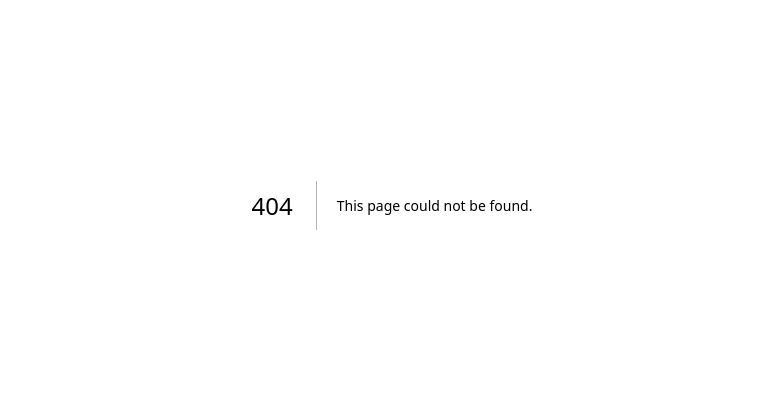
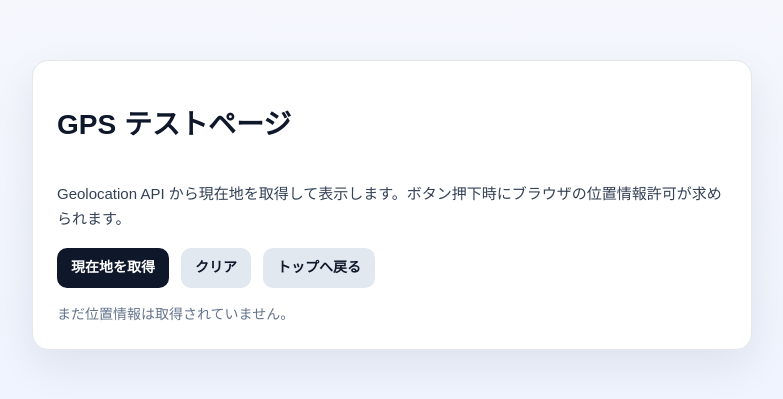
Before and after one commit to nao317/tsu_hackF, a Next.js app: page /gps-test in a window 1280 px wide. Before the commit this address had no page. Shown: the part 195-594 px from the top of the page, without its empty margins (248-1031 px from the left). Built offline with nearby package versions, Linux system fonts and the light colour scheme.

Commit message:
feature: gps取得#3

```diff
--- /dev/null
+++ b/src/app/gps-test/page.module.css
@@ -0,0 +1,102 @@
+.page {
+  min-height: 100vh;
+  display: grid;
+  place-items: center;
+  padding: 24px;
+  background: linear-gradient(180deg, #f6f8fb 0%, #edf2ff 100%);
+}
+
+.panel {
+  width: min(720px, 100%);
+  background: #fff;
+  border-radius: 16px;
+  border: 1px solid #e5e7eb;
+  box-shadow: 0 16px 40px rgba(15, 23, 42, 0.08);
+  padding: 24px;
+  display: grid;
+  gap: 16px;
+}
+
+.title {
+  color: #0f172a;
+  font-size: 28px;
+  font-weight: 700;
+}
+
+.description {
+  color: #334155;
+  font-size: 15px;
+  line-height: 1.7;
+}
+
+.actions {
+  display: flex;
+  gap: 12px;
+  flex-wrap: wrap;
+}
+
+.primaryButton,
+.secondaryButton {
+  display: inline-flex;
+  align-items: center;
+  justify-content: center;
+  border: none;
+  border-radius: 10px;
+  font-size: 14px;
+  font-weight: 600;
+  height: 40px;
+  padding: 0 14px;
+  cursor: pointer;
+  text-decoration: none;
+}
+
+.primaryButton {
+  background: #0f172a;
+  color: #fff;
+}
+
+.secondaryButton {
+  background: #e2e8f0;
+  color: #0f172a;
+}
+
+.primaryButton:disabled {
+  opacity: 0.6;
+  cursor: not-allowed;
+}
+
+.error {
+  color: #b91c1c;
+  background: #fef2f2;
+  border: 1px solid #fecaca;
+  border-radius: 10px;
+  padding: 12px;
+  font-size: 14px;
+}
+
+.result {
+  background: #f8fafc;
+  border: 1px solid #e2e8f0;
+  border-radius: 10px;
+  padding: 16px;
+  color: #0f172a;
+  font-family: var(--font-geist-mono);
+  font-size: 13px;
+  line-height: 1.7;
+  overflow-x: auto;
+}
+
+.placeholder {
+  color: #64748b;
+  font-size: 14px;
+}
+
+@media (max-width: 600px) {
+  .panel {
+    padding: 20px;
+  }
+
+  .title {
+    font-size: 24px;
+  }
+}
--- /dev/null
+++ b/src/app/gps-test/page.tsx
@@ -0,0 +1,124 @@
+"use client";
+
+import Link from "next/link";
+import { useState } from "react";
+import {
+  type GeolocationErrorCode,
+  type GpsPosition,
+  getCurrentGpsPosition,
+} from "@/lib/geolocation";
+import styles from "./page.module.css";
+
+const formatNumber = (value: number | null, digit = 6) => {
+  if (value === null) {
+    return "-";
+  }
+
+  return value.toFixed(digit);
+};
+
+const errorLabel: Record<GeolocationErrorCode, string> = {
+  UNSUPPORTED: "UNSUPPORTED",
+  PERMISSION_DENIED: "PERMISSION_DENIED",
+  POSITION_UNAVAILABLE: "POSITION_UNAVAILABLE",
+  TIMEOUT: "TIMEOUT",
+  UNKNOWN: "UNKNOWN",
+};
+
+export default function GpsTestPage() {
+  const [position, setPosition] = useState<GpsPosition | null>(null);
+  const [errorMessage, setErrorMessage] = useState<string | null>(null);
+  const [errorCode, setErrorCode] = useState<GeolocationErrorCode | null>(null);
+  const [isLoading, setIsLoading] = useState(false);
+
+  const handleGetGps = async () => {
+    setIsLoading(true);
+    setErrorMessage(null);
+    setErrorCode(null);
+
+    try {
+      const gps = await getCurrentGpsPosition();
+      setPosition(gps);
+    } catch (error) {
+      setPosition(null);
+
+      if (
+        typeof error === "object" &&
+        error !== null &&
+        "message" in error &&
+        "code" in error
+      ) {
+        setErrorMessage(String(error.message));
+        setErrorCode(error.code as GeolocationErrorCode);
+      } else {
+        setErrorMessage("位置情報の取得に失敗しました。");
+        setErrorCode("UNKNOWN");
+      }
+    } finally {
+      setIsLoading(false);
+    }
+  };
+
+  const clearResult = () => {
+    setPosition(null);
+    setErrorMessage(null);
+    setErrorCode(null);
+  };
+
+  return (
+    <div className={styles.page}>
+      <main className={styles.panel}>
+        <h1 className={styles.title}>GPS テストページ</h1>
+        <p className={styles.description}>
+          Geolocation API
+          から現在地を取得して表示します。ボタン押下時にブラウザの位置情報許可が求められます。
+        </p>
+
+        <div className={styles.actions}>
+          <button
+            type="button"
+            onClick={handleGetGps}
+            disabled={isLoading}
+            className={styles.primaryButton}
+          >
+            {isLoading ? "取得中..." : "現在地を取得"}
+          </button>
+          <button
+            type="button"
+            onClick={clearResult}
+            className={styles.secondaryButton}
+          >
+            クリア
+          </button>
+          <Link href="/" className={styles.secondaryButton}>
+            トップへ戻る
+          </Link>
+        </div>
+
+        {errorMessage ? (
+          <div className={styles.error}>
+            {errorCode ? `[${errorLabel[errorCode]}] ` : ""}
+            {errorMessage}
+          </div>
+        ) : null}
+
+        {position ? (
+          <pre className={styles.result}>
+            {`latitude: ${formatNumber(position.latitude)}
+longitude: ${formatNumber(position.longitude)}
+accuracy(m): ${formatNumber(position.accuracy, 2)}
+altitude(m): ${formatNumber(position.altitude, 2)}
+altitudeAccuracy(m): ${formatNumber(position.altitudeAccuracy, 2)}
+heading(deg): ${formatNumber(position.heading, 2)}
+speed(m/s): ${formatNumber(position.speed, 2)}
+timestamp: ${new Date(position.timestamp).toISOString()}`}
+          </pre>
+        ) : (
+          <p className={styles.placeholder}>
+            まだ位置情報は取得されていません。
+          </p>
+        )}
+      </main>
+    </div>
+  );
+}
--- a/src/app/page.module.css
+++ b/src/app/page.module.css
@@ -63,6 +63,7 @@
 .ctas {
   display: flex;
   flex-direction: row;
+  flex-wrap: wrap;
   width: 100%;
   max-width: 440px;
   gap: 16px;
--- a/src/app/page.tsx
+++ b/src/app/page.tsx
@@ -36,6 +36,9 @@ export default function Home() {
           </p>
         </div>
         <div className={styles.ctas}>
+          <a className={styles.secondary} href="/gps-test">
+            GPS Test Page
+          </a>
           <a
             className={styles.primary}
             href="https://vercel.com/new?utm_source=create-next-app&utm_medium=appdir-template&utm_campaign=create-next-app"
--- /dev/null
+++ b/src/lib/geolocation.ts
@@ -0,0 +1,103 @@
+export type GpsPosition = {
+  latitude: number;
+  longitude: number;
+  accuracy: number;
+  altitude: number | null;
+  altitudeAccuracy: number | null;
+  heading: number | null;
+  speed: number | null;
+  timestamp: number;
+};
+
+export type GeolocationErrorCode =
+  | "UNSUPPORTED"
+  | "PERMISSION_DENIED"
+  | "POSITION_UNAVAILABLE"
+  | "TIMEOUT"
+  | "UNKNOWN";
+
+export class GeolocationError extends Error {
+  constructor(
+    public readonly code: GeolocationErrorCode,
+    message: string,
+  ) {
+    super(message);
+    this.name = "GeolocationError";
+  }
+}
+
+const toGeolocationError = (
+  error: GeolocationPositionError,
+): GeolocationError => {
+  switch (error.code) {
+    case 1:
+      return new GeolocationError(
+        "PERMISSION_DENIED",
+        "位置情報の利用が許可されていません。",
+      );
+    case 2:
+      return new GeolocationError(
+        "POSITION_UNAVAILABLE",
+        "位置情報を取得できませんでした。",
+      );
+    case 3:
+      return new GeolocationError(
+        "TIMEOUT",
+        "位置情報の取得がタイムアウトしました。",
+      );
+    default:
+      return new GeolocationError(
+        "UNKNOWN",
+        "位置情報の取得中に不明なエラーが発生しました。",
+      );
+  }
+};
+
+export const getCurrentGpsPosition = (
+  options: PositionOptions = {},
+): Promise<GpsPosition> => {
+  if (typeof window === "undefined") {
+    return Promise.reject(
+      new GeolocationError(
+        "UNSUPPORTED",
+        "Geolocation APIはブラウザ環境でのみ利用できます。",
+      ),
+    );
+  }
+
+  if (!("geolocation" in navigator)) {
+    return Promise.reject(
+      new GeolocationError(
+        "UNSUPPORTED",
+        "このブラウザはGeolocation APIに対応していません。",
+      ),
+    );
+  }
+
+  const mergedOptions: PositionOptions = {
+    enableHighAccuracy: options.enableHighAccuracy ?? true,
+    timeout: options.timeout ?? 10000,
+    maximumAge: options.maximumAge ?? 0,
+  };
+
+  return new Promise((resolve, reject) => {
+    navigator.geolocation.getCurrentPosition(
+      (position) => {
+        resolve({
+          latitude: position.coords.latitude,
+          longitude: position.coords.longitude,
+          accuracy: position.coords.accuracy,
+          altitude: position.coords.altitude,
+          altitudeAccuracy: position.coords.altitudeAccuracy,
+          heading: position.coords.heading,
+          speed: position.coords.speed,
+          timestamp: position.timestamp,
+        });
+      },
+      (error) => {
+        reject(toGeolocationError(error));
+      },
+      mergedOptions,
+    );
+  });
+};
```
